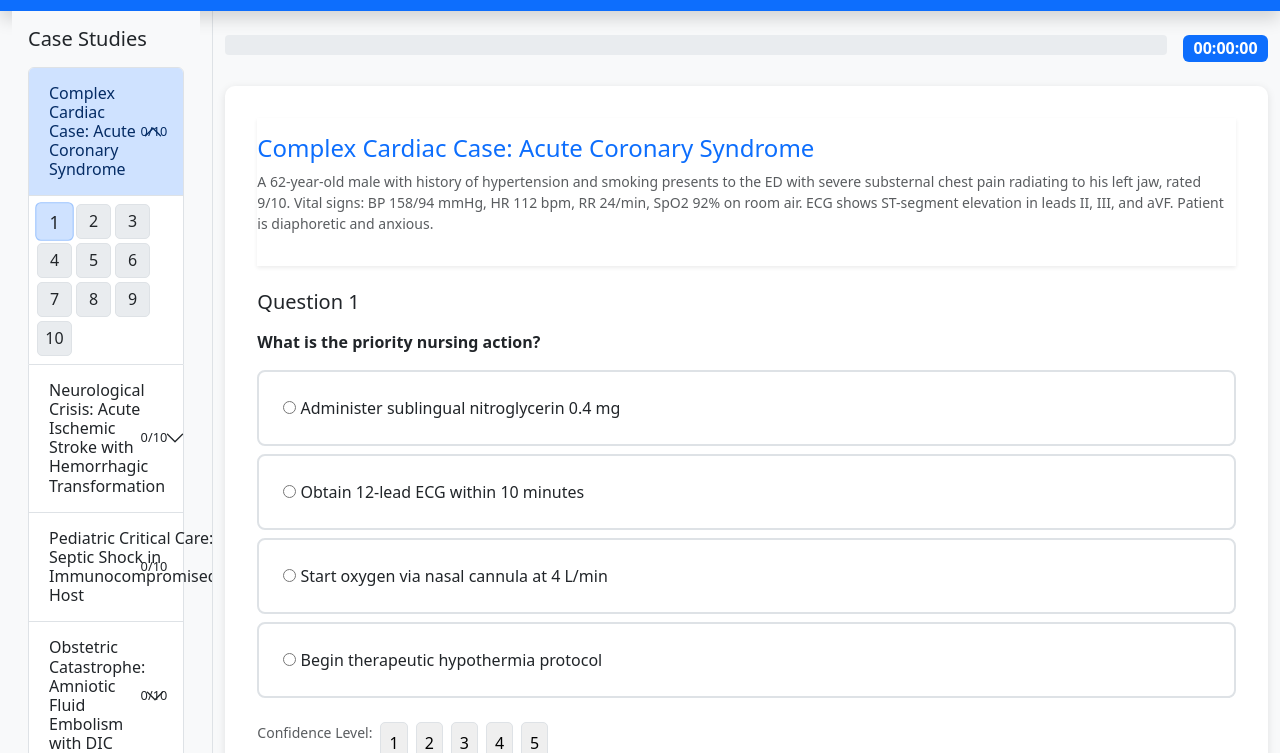
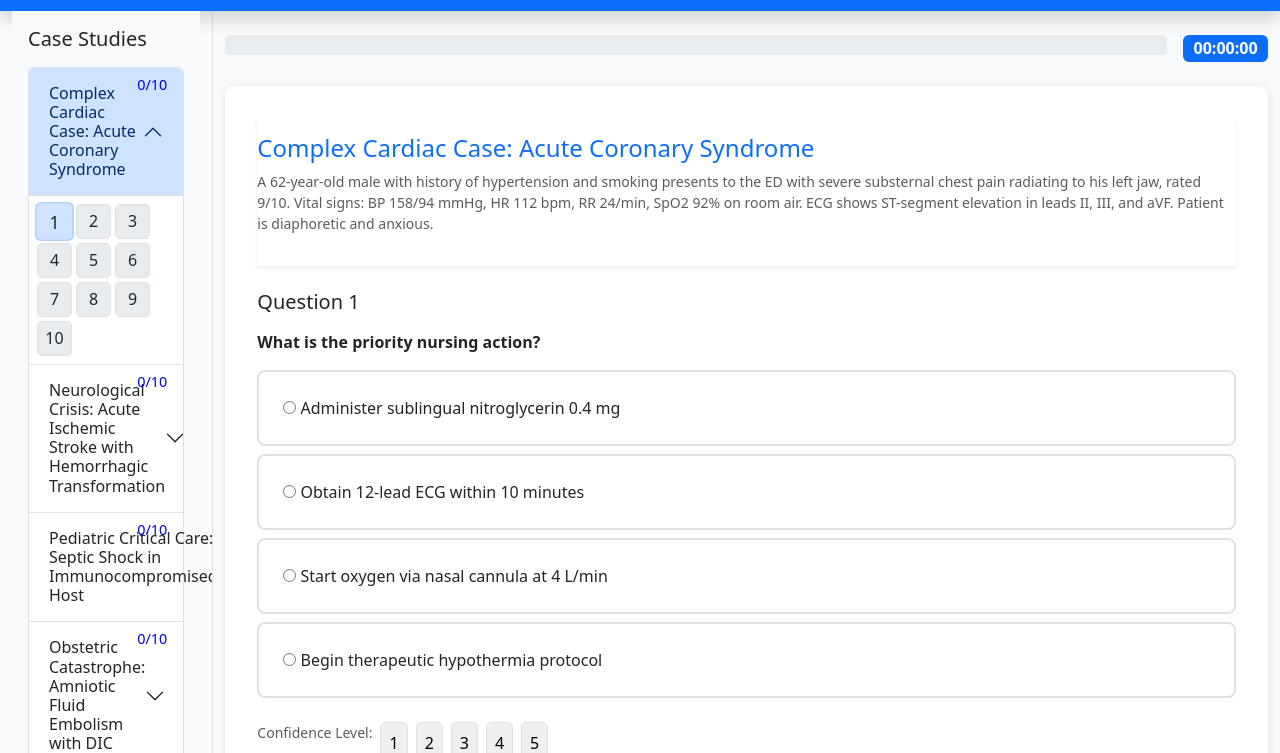
Before and after one commit to timewarp180/NCLEX-Case-Study, a plain HTML site: page quiz.html in a window 1280 px wide. Shown: the part 47-800 px from the top of the page. Drawn offline with nearby package versions, Linux system fonts and the light colour scheme.

Commit message:
update UI

```diff
--- a/css/quiz.css
+++ b/css/quiz.css
@@ -265,6 +265,24 @@
     display: none;
 }
 
+/* Add this to your CSS file */
+.accordion-button .progress-indicator {
+    /* position: relative; */
+    top: 6px; /* Adjust this value to control vertical position */
+    margin-left: 8px; /* Add space between arrow and numbers */
+    vertical-align: super;
+    font-size: 0.9em;
+}
+
+/* Specific targeting for the progress indicator */
+.accordion-header button .progress-indicator {
+    display: inline-block;
+    transform: translateY(2px); /* Move upward */
+    margin-left: 10px;
+    font-weight: 500;
+    color: blue; /* Optional: change color for better visibility */
+}
+
 .question-indicator.unanswered { background-color: #e9ecef; border: 1px solid #dee2e6; }
 .question-indicator.answered { background-color: #d1e7dd; border: 1px solid #badbcc; }
 .question-indicator.flagged { background-color: #fff3cd; border: 1px solid #ffd8a8; }
```
